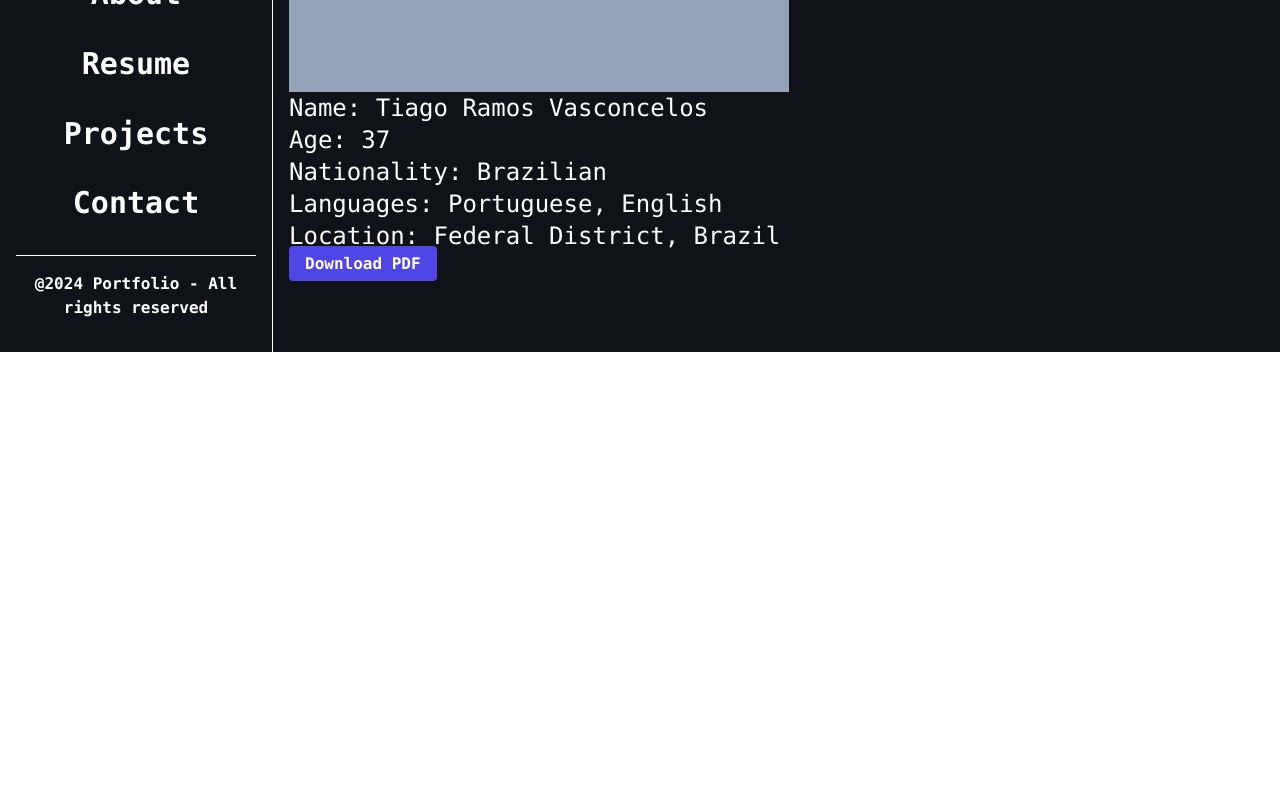
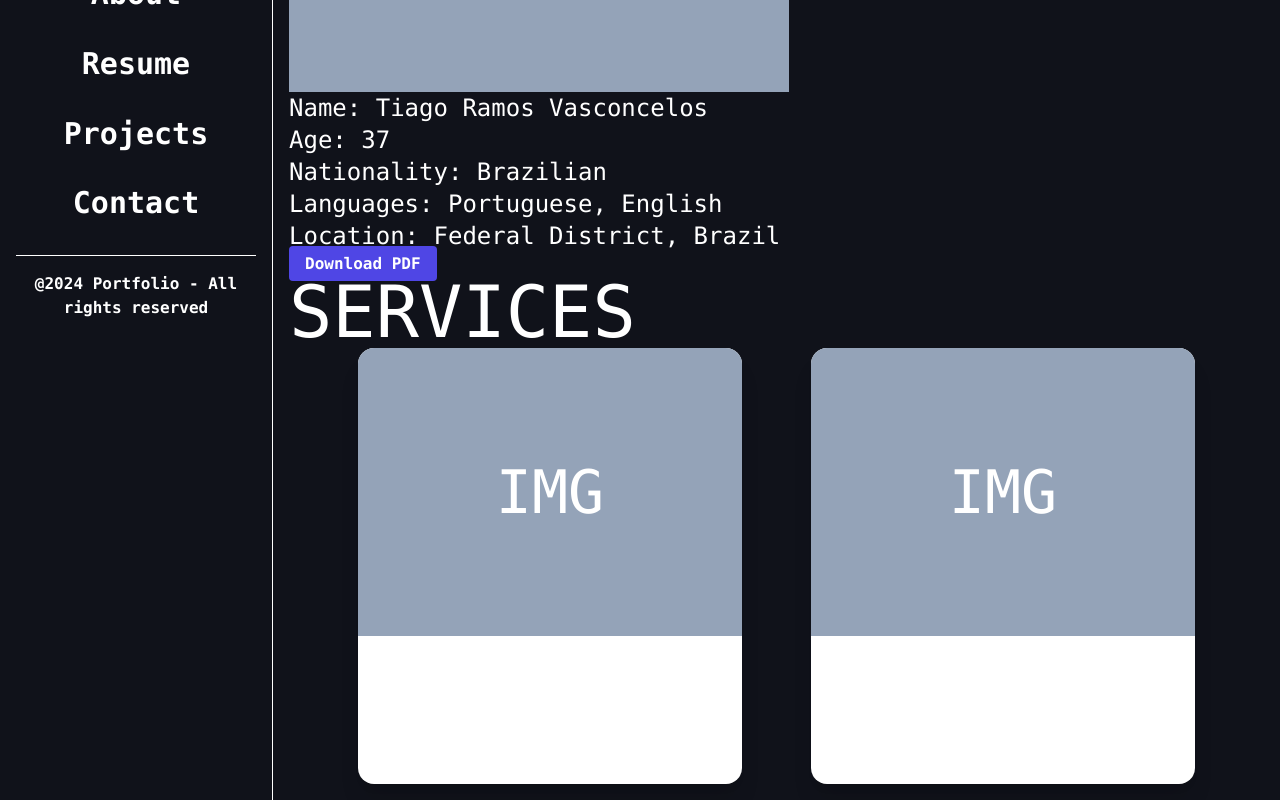
Before and after one commit to Tiago-devop/portfolio, a React (Vite) app: page /about in a window 1280 px wide. Shown: the part 496-1296 px from the top of the page. Before the commit the page ends 848 px from the top, so only its background shows below. Built offline with nearby package versions, Linux system fonts and the light colour scheme.

Commit message:
Update About page with services section

```diff
--- a/src/pages/About.tsx
+++ b/src/pages/About.tsx
@@ -1,7 +1,7 @@
 export default function About() {
   return (
     <div className="w-full h-full">
-      <h1 className="text-7xl">ABOUT ME</h1>
+      <h2 className="text-7xl">ABOUT ME</h2>
       <div>
         <div className="w-[500px] h-[500px] bg-slate-400 flex justify-center items-center">
           <p className="text-white text-6xl">IMG</p>
@@ -17,6 +17,25 @@ export default function About() {
           </a>
         </div>
       </div>
+      <h2 className="text-7xl">SERVICES</h2>
+      <div className="flex w-full justify-evenly">
+        <div className="card w-96 bg-base-100 shadow-xl">
+          <figure><div className="w-full h-72 bg-slate-400 text-6xl text-white flex justify-center items-center">IMG</div></figure>
+          <div className="card-body">
+            <h2 className="card-title">Shoes!</h2>
+            <p>If a dog chews shoes whose shoes does he choose?</p>
+
+          </div>
+        </div>
+        <div className="card w-96 bg-base-100 shadow-xl">
+          <figure><div className="w-full h-72 bg-slate-400 text-6xl text-white flex justify-center items-center">IMG</div></figure>
+          <div className="card-body">
+            <h2 className="card-title">Shoes!</h2>
+            <p>If a dog chews shoes whose shoes does he choose?</p>
+
+          </div>
+        </div>
+      </div>
     </div>
   )
 }
```
